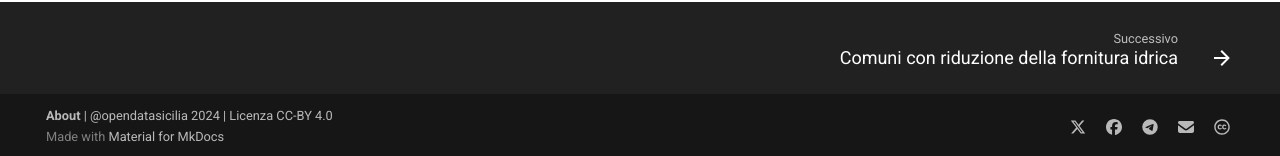
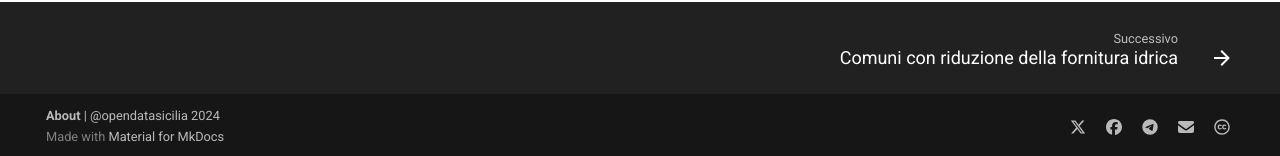
Before and after one commit to opendatasicilia/emergenza-idrica-sicilia, an MkDocs documentation site: the page built from docs/index.md, in a window 1280 px wide and 900 px high, scrolled down 826 px. Shown: the part 741-897 px from the top of the window. Built offline with MkDocs 1.6.1 and Material for MkDocs 9.7.7, drawn with Linux system fonts in a browser that asks for light colours; emoji names are drawn with the system emoji font; comment, search, counter and statistics services are not loaded.

Commit message:
Update mkdocs.yml

```diff
--- a/mkdocs.yml
+++ b/mkdocs.yml
@@ -3,7 +3,7 @@ site_name: Emergenza idrica in Sicilia
 site_author: by OpenDataSicilia.it
 
 # Copyright
-copyright: <a href="https://opendatasicilia.github.io/emergenza-idrica-sicilia/ods/" target="_self" title="Chi Siamo" ><b>About</b></a>  |  <a href="https://opendatasicilia.it" target="_self" title="opendatasicilia" >@opendatasicilia</a> 2024 | <a href="https://creativecommons.org/licenses/by/4.0/deed.it">Licenza CC-BY 4.0</a>
+copyright: <a href="https://opendatasicilia.github.io/emergenza-idrica-sicilia/ods/" target="_self" title="Chi Siamo" ><b>About</b></a>  |  <a href="https://opendatasicilia.it" target="_self" title="opendatasicilia" >@opendatasicilia</a> 2024
 
 
 theme:
```
